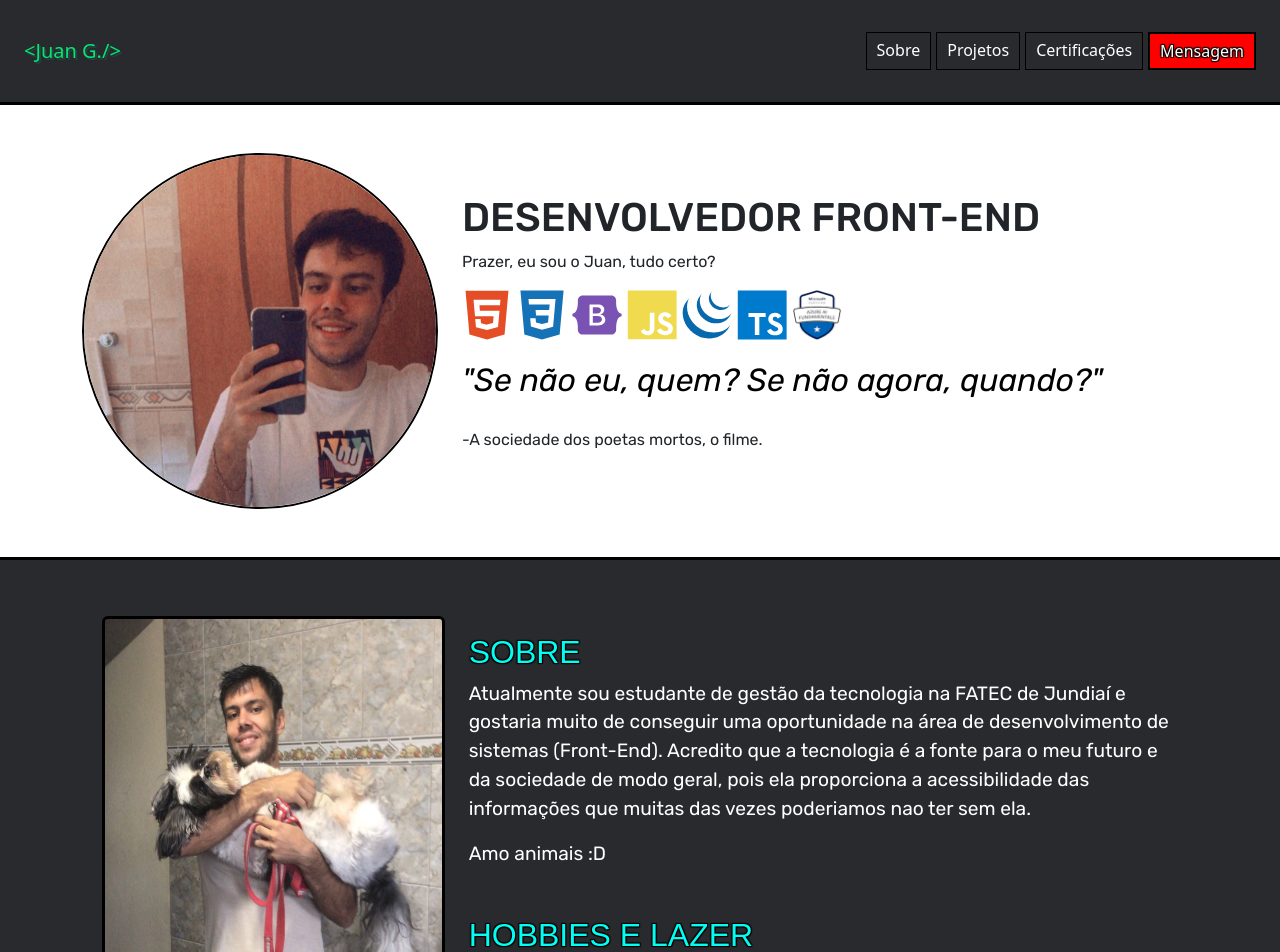
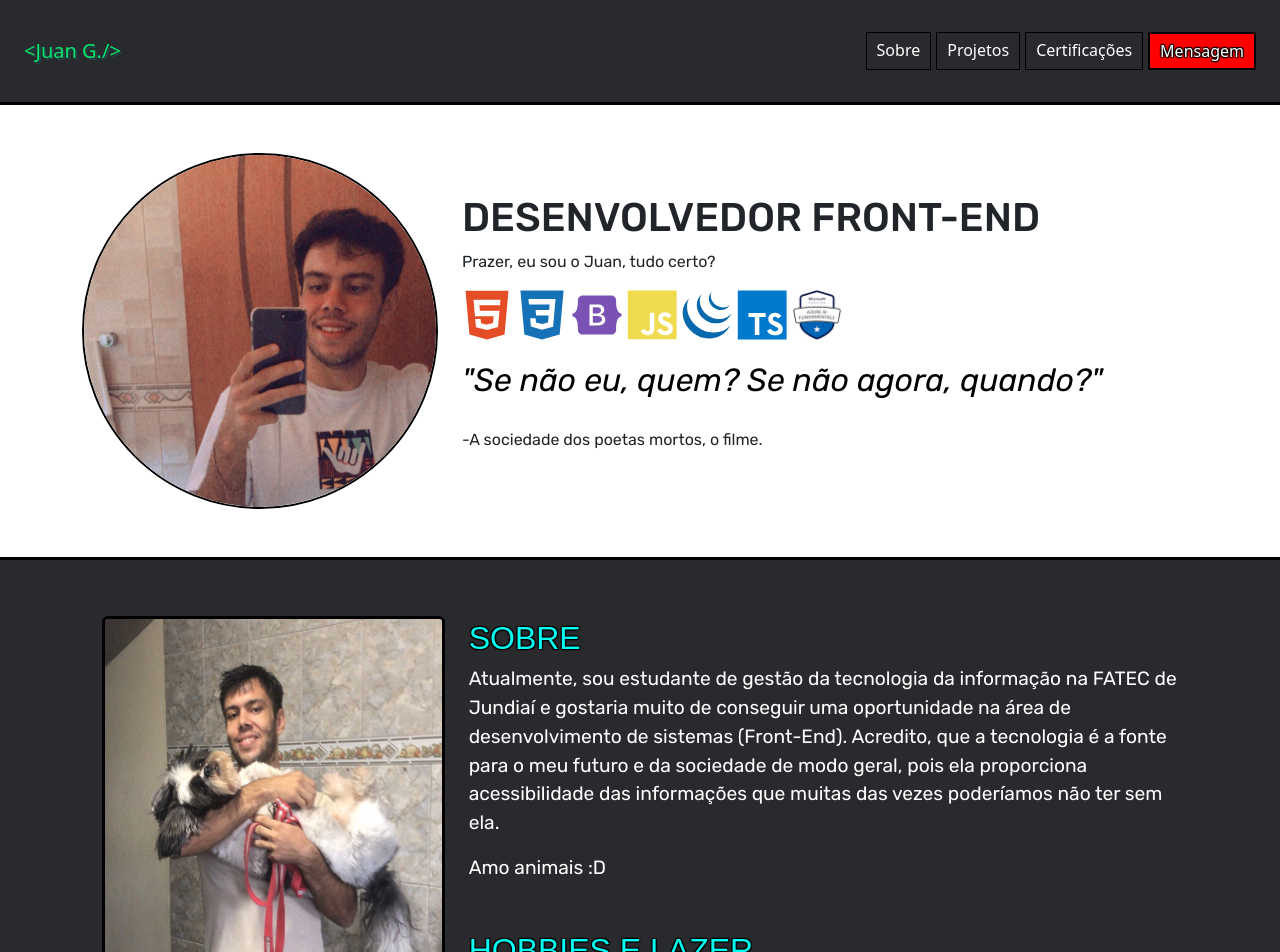
Before and after one commit to JuanGustavo007/portf-lio, a Vue app: page / in a window 1280 px wide. Shown: the top 952 px of the page. Built offline with nearby package versions, Linux system fonts and the light colour scheme.

Commit message:
ajuste texto

```diff
--- a/src/components/cv/SobreComponent.vue
+++ b/src/components/cv/SobreComponent.vue
@@ -12,12 +12,12 @@
         <div class="col align-self-center">
           <h1>Sobre</h1>
           <p>
-            Atualmente sou estudante de gestão da tecnologia na FATEC de Jundiaí
-            e gostaria muito de conseguir uma oportunidade na área de
-            desenvolvimento de sistemas (Front-End). Acredito que a tecnologia é
-            a fonte para o meu futuro e da sociedade de modo geral, pois ela
-            proporciona a acessibilidade das informações que muitas das vezes
-            poderiamos nao ter sem ela.
+            Atualmente, sou estudante de gestão da tecnologia da informação na
+            FATEC de Jundiaí e gostaria muito de conseguir uma oportunidade na
+            área de desenvolvimento de sistemas (Front-End). Acredito, que a
+            tecnologia é a fonte para o meu futuro e da sociedade de modo geral,
+            pois ela proporciona acessibilidade das informações que muitas das
+            vezes poderíamos não ter sem ela.
           </p>
           <p>Amo animais :D</p>
           <h1 class="mt-5">Hobbies e lazer</h1>
```
